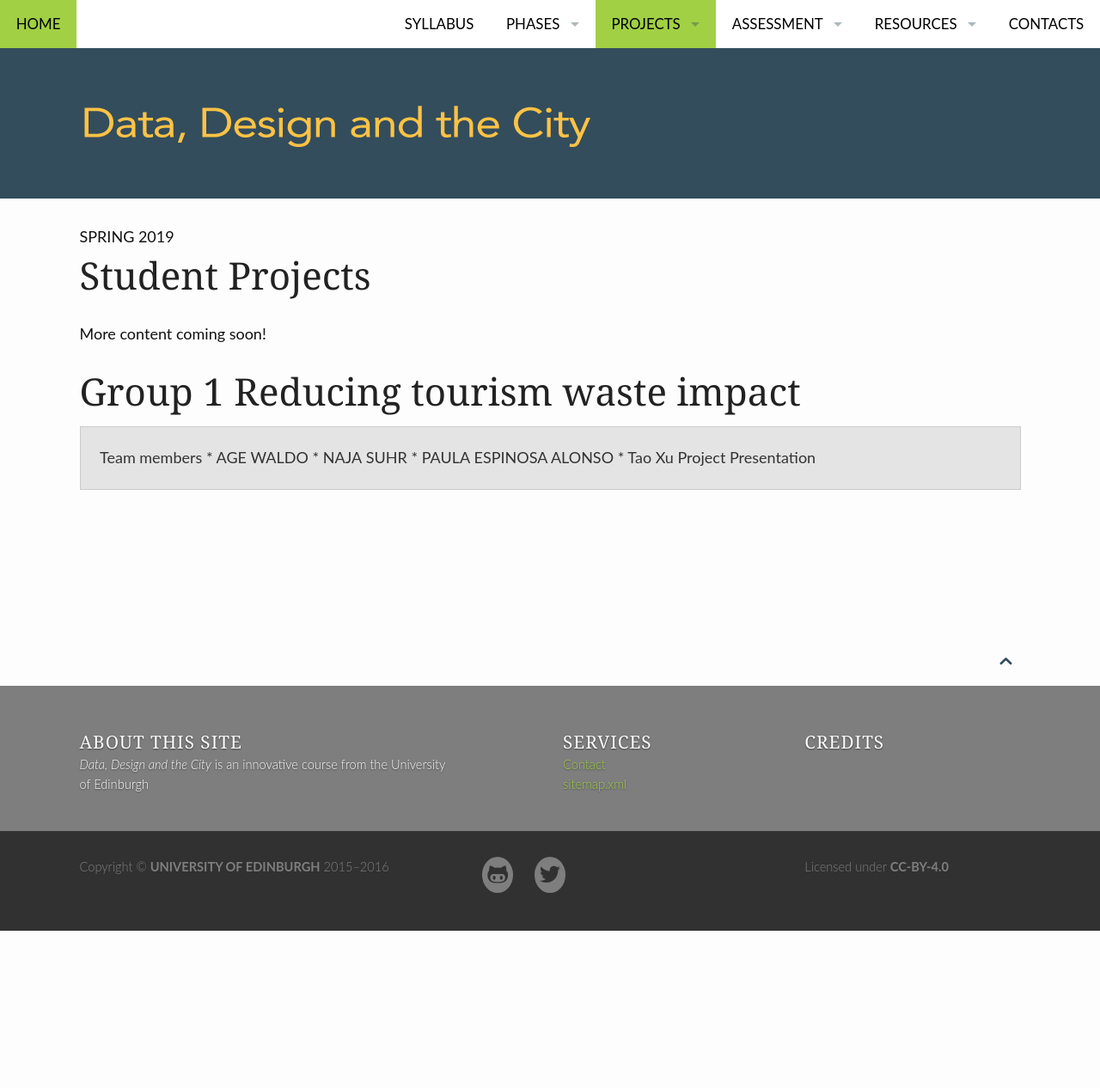
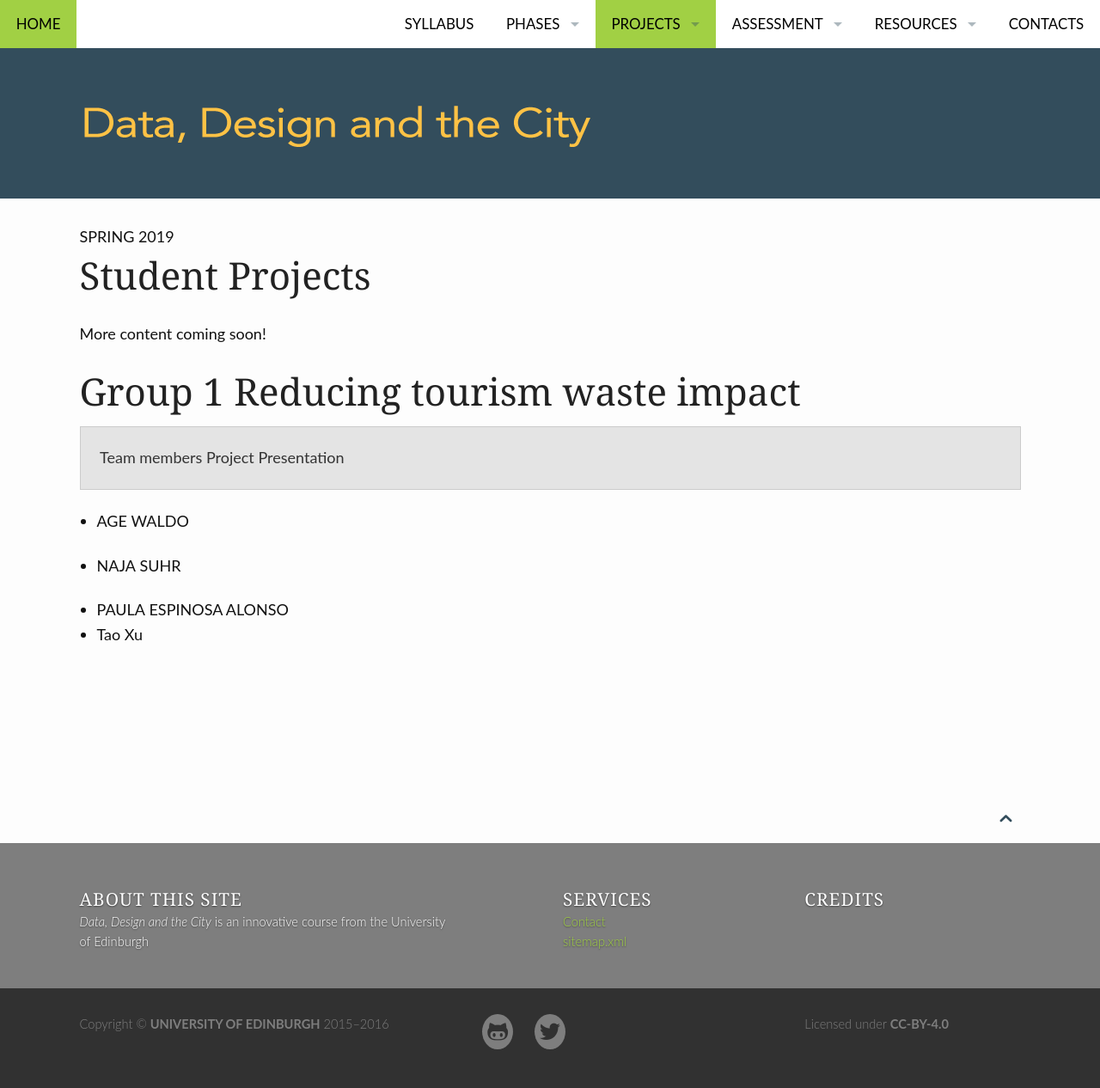
Before and after one commit to edinburghlivinglab/ddc, a Jekyll site: the page built from pages/projects_2019.md, in a window 1280 px wide. Shown: the whole page at 86% size. Built offline with Jekyll 4.4.1, drawn with Linux system fonts in a browser that asks for light colours; before the commit the page ends 1083 px from its top, so only the background shows below that.

Commit message:
Update projects_2019.md

```diff
--- a/pages/projects_2019.md
+++ b/pages/projects_2019.md
@@ -12,13 +12,12 @@ More content coming soon!
 <div class="panel">
 Team members
 
+Project Presentation
+</div>
+
 * AGE WALDO
 
 * NAJA SUHR
 
 * PAULA ESPINOSA ALONSO
 * Tao Xu
-
-
-Project Presentation
-</div>
```
